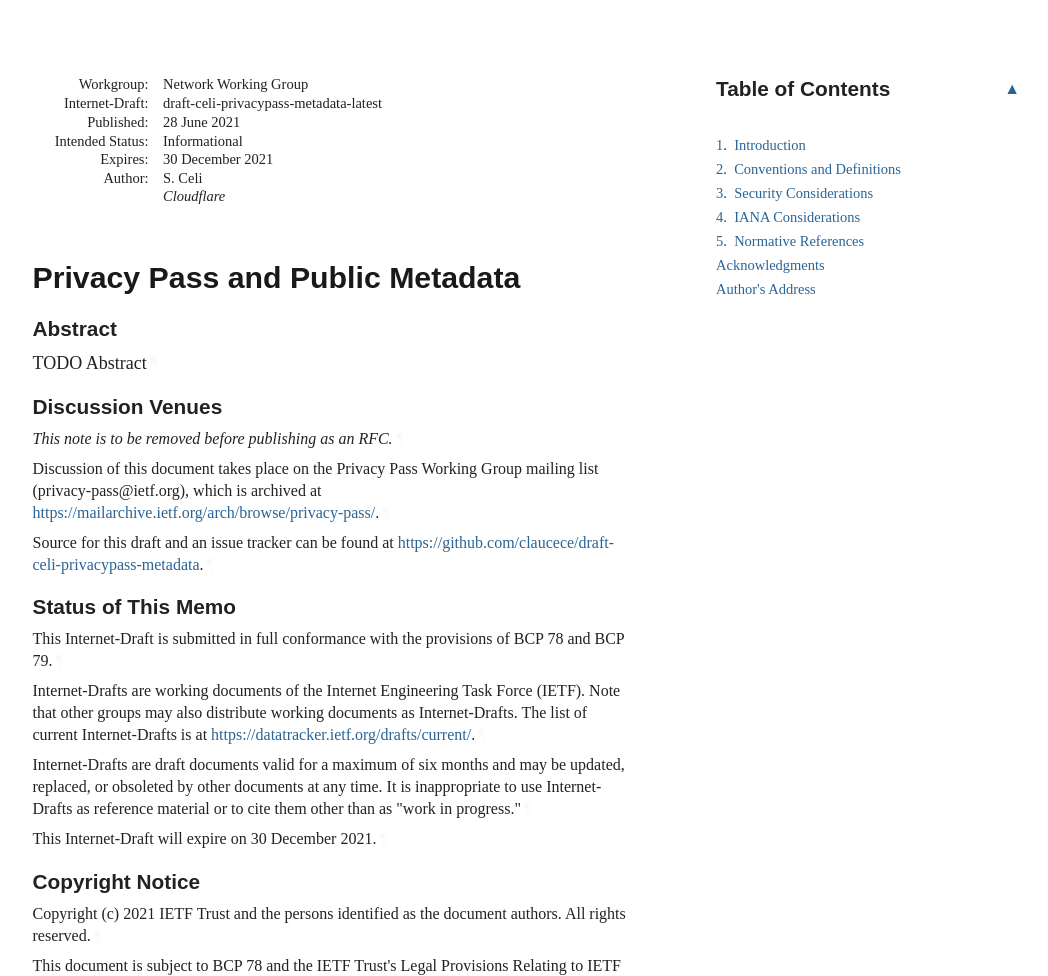
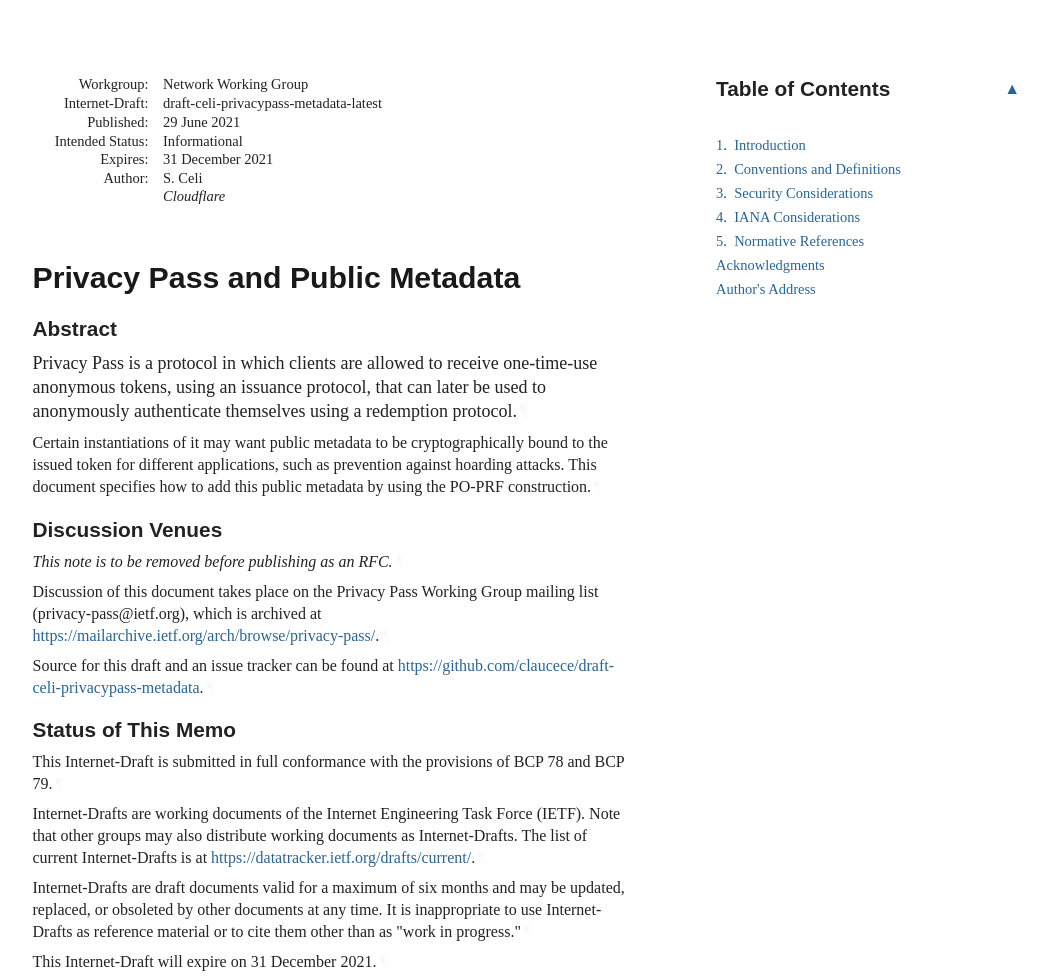
Before and after one commit to claucece/draft-celi-privacypass-metadata, a plain HTML site: page draft-celi-privacypass-metadata.html in a window 1280 px wide. Shown: the top 976 px of the page, without its empty margins (92-1140 px from the left). Drawn offline with Linux system fonts and the light colour scheme; a web font is replaced by a local one.

Commit message:
Script updating gh-pages from 307a896. [ci skip]

```diff
--- a/draft-celi-privacypass-metadata.html
+++ b/draft-celi-privacypass-metadata.html
@@ -7,7 +7,13 @@
 <title>Privacy Pass and Public Metadata</title>
 <meta content="Sofía Celi" name="author">
 <meta content="
-       TODO Abstract
+       Privacy Pass is a protocol in which clients are allowed to receive
+one-time-use anonymous tokens, using an issuance protocol, that can later
+be used to anonymously authenticate themselves using a redemption protocol.
+       Certain instantiations of it may want public metadata to be cryptographically
+bound to the issued token for different applications, such as prevention
+against hoarding attacks. This document specifies how to add this public
+metadata by using the PO-PRF construction.
     " name="description">
 <meta content="xml2rfc 3.8.0" name="generator">
 <meta content="Internet-Draft" name="keyword">
@@ -1010,7 +1016,7 @@ address div.right {
 </tr></thead>
 <tfoot><tr>
 <td class="left">Celi</td>
-<td class="center">Expires 30 December 2021</td>
+<td class="center">Expires 31 December 2021</td>
 <td class="right">[Page]</td>
 </tr></tfoot>
 </table>
@@ -1023,12 +1029,12 @@ address div.right {
 <dd class="internet-draft">draft-celi-privacypass-metadata-latest</dd>
 <dt class="label-published">Published:</dt>
 <dd class="published">
-<time datetime="2021-06-28" class="published">28 June 2021</time>
+<time datetime="2021-06-29" class="published">29 June 2021</time>
     </dd>
 <dt class="label-intended-status">Intended Status:</dt>
 <dd class="intended-status">Informational</dd>
 <dt class="label-expires">Expires:</dt>
-<dd class="expires"><time datetime="2021-12-30">30 December 2021</time></dd>
+<dd class="expires"><time datetime="2021-12-31">31 December 2021</time></dd>
 <dt class="label-authors">Author:</dt>
 <dd class="authors">
 <div class="author">
@@ -1041,7 +1047,13 @@ address div.right {
 <h1 id="title">Privacy Pass and Public Metadata</h1>
 <section id="section-abstract">
       <h2 id="abstract"><a href="#abstract" class="selfRef">Abstract</a></h2>
-<p id="section-abstract-1">TODO Abstract<a href="#section-abstract-1" class="pilcrow">¶</a></p>
+<p id="section-abstract-1">Privacy Pass is a protocol in which clients are allowed to receive
+one-time-use anonymous tokens, using an issuance protocol, that can later
+be used to anonymously authenticate themselves using a redemption protocol.<a href="#section-abstract-1" class="pilcrow">¶</a></p>
+<p id="section-abstract-2">Certain instantiations of it may want public metadata to be cryptographically
+bound to the issued token for different applications, such as prevention
+against hoarding attacks. This document specifies how to add this public
+metadata by using the PO-PRF construction.<a href="#section-abstract-2" class="pilcrow">¶</a></p>
 </section>
 <section class="note rfcEditorRemove" id="section-note.1">
       <h2 id="name-discussion-venues">
@@ -1073,7 +1085,7 @@ address div.right {
         time. It is inappropriate to use Internet-Drafts as reference
         material or to cite them other than as "work in progress."<a href="#section-boilerplate.1-3" class="pilcrow">¶</a></p>
 <p id="section-boilerplate.1-4">
-        This Internet-Draft will expire on 30 December 2021.<a href="#section-boilerplate.1-4" class="pilcrow">¶</a></p>
+        This Internet-Draft will expire on 31 December 2021.<a href="#section-boilerplate.1-4" class="pilcrow">¶</a></p>
 </section>
 </div>
 <div id="copyright">
@@ -1101,26 +1113,26 @@ address div.right {
         <a href="#" onclick="scroll(0,0)" class="toplink">▲</a><h2 id="name-table-of-contents">
 <a href="#name-table-of-contents" class="section-name selfRef">Table of Contents</a>
         </h2>
-<nav class="toc"><ul class="toc compact ulEmpty">
-<li class="toc compact ulEmpty" id="section-toc.1-1.1">
+<nav class="toc"><ul class="ulEmpty toc compact">
+<li class="ulEmpty toc compact" id="section-toc.1-1.1">
             <p id="section-toc.1-1.1.1" class="keepWithNext"><a href="#section-1" class="xref">1</a>.  <a href="#name-introduction" class="xref">Introduction</a></p>
 </li>
-          <li class="toc compact ulEmpty" id="section-toc.1-1.2">
+          <li class="ulEmpty toc compact" id="section-toc.1-1.2">
             <p id="section-toc.1-1.2.1" class="keepWithNext"><a href="#section-2" class="xref">2</a>.  <a href="#name-conventions-and-definitions" class="xref">Conventions and Definitions</a></p>
 </li>
-          <li class="toc compact ulEmpty" id="section-toc.1-1.3">
+          <li class="ulEmpty toc compact" id="section-toc.1-1.3">
             <p id="section-toc.1-1.3.1" class="keepWithNext"><a href="#section-3" class="xref">3</a>.  <a href="#name-security-considerations" class="xref">Security Considerations</a></p>
 </li>
-          <li class="toc compact ulEmpty" id="section-toc.1-1.4">
+          <li class="ulEmpty toc compact" id="section-toc.1-1.4">
             <p id="section-toc.1-1.4.1"><a href="#section-4" class="xref">4</a>.  <a href="#name-iana-considerations" class="xref">IANA Considerations</a></p>
 </li>
-          <li class="toc compact ulEmpty" id="section-toc.1-1.5">
+          <li class="ulEmpty toc compact" id="section-toc.1-1.5">
             <p id="section-toc.1-1.5.1"><a href="#section-5" class="xref">5</a>.  <a href="#name-normative-references" class="xref">Normative References</a></p>
 </li>
-          <li class="toc compact ulEmpty" id="section-toc.1-1.6">
+          <li class="ulEmpty toc compact" id="section-toc.1-1.6">
             <p id="section-toc.1-1.6.1"><a href="#section-appendix.a" class="xref"></a><a href="#name-acknowledgments" class="xref">Acknowledgments</a></p>
 </li>
-          <li class="toc compact ulEmpty" id="section-toc.1-1.7">
+          <li class="ulEmpty toc compact" id="section-toc.1-1.7">
             <p id="section-toc.1-1.7.1"><a href="#section-appendix.b" class="xref"></a><a href="#name-authors-address" class="xref">Author's Address</a></p>
 </li>
         </ul>
```
Also changed, not shown: draft-celi-privacypass-metadata.txt.
